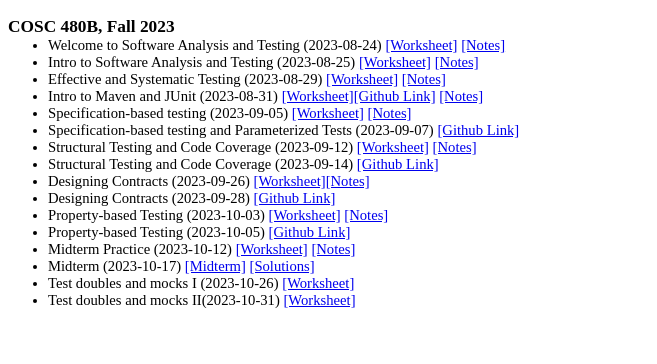
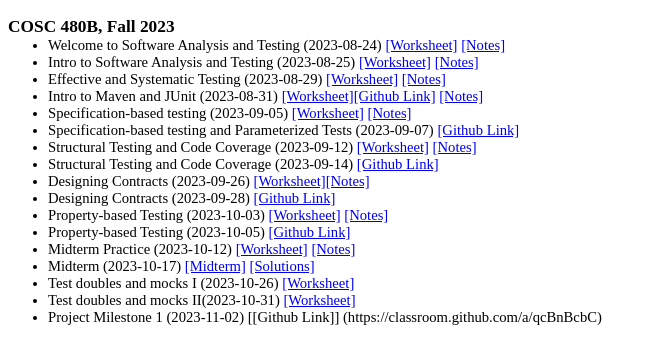
Before and after one commit to georgianahaldeman/cosc480, a Jekyll site: the page built from docs/notes/index.md, in a window 1280 px wide. Shown: the top 364 px of the page, without its empty margins (0-657 px from the left). Built offline with Jekyll 4.4.1, drawn with Linux system fonts in a browser that asks for light colours; our own code applies the rules of GitHub Pages for plain Markdown files.

Commit message:
milestone 1

```diff
--- a/docs/notes/index.md
+++ b/docs/notes/index.md
@@ -31,3 +31,5 @@
 - Test doubles and mocks I (2023-10-26) [[Worksheet]](./notes/10_26.pdf)
 
 - Test doubles and mocks II(2023-10-31) [[Worksheet]](./notes/10_31.pdf)
+
+- Project Milestone 1 (2023-11-02) [[Github Link]] (https://classroom.github.com/a/qcBnBcbC)
```
